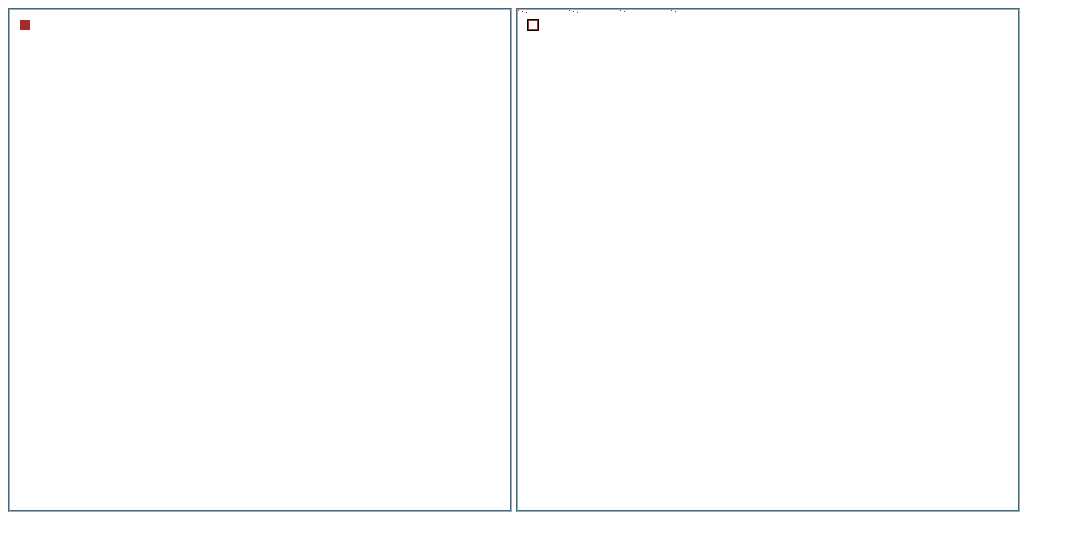
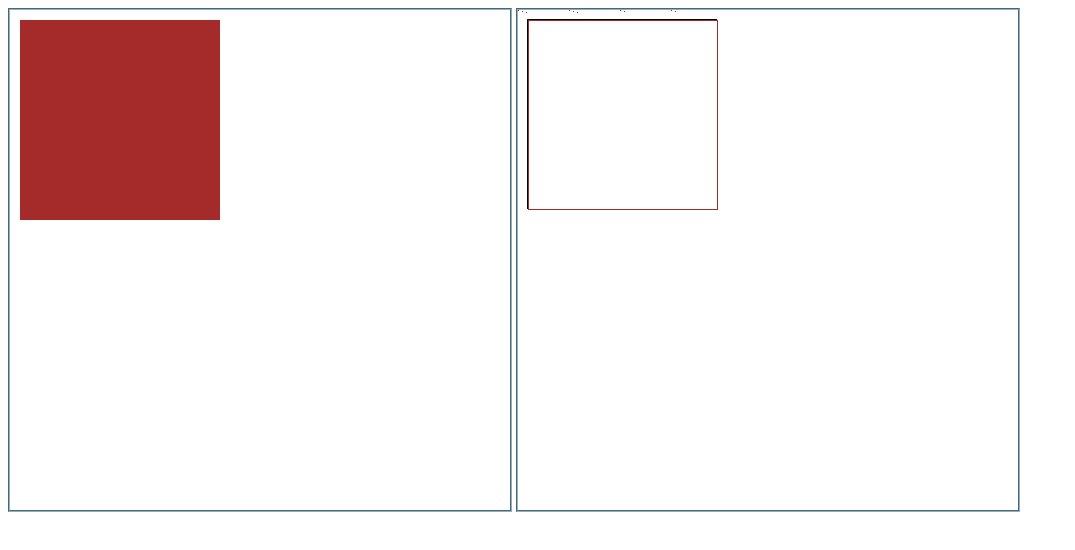
Before and after one commit to MrShip15/Sobel_Filter, a plain HTML site: page index.html in a window 1280 px wide. Shown: the whole page, without its empty margins (0-1075 px from the left). Drawn offline with Linux system fonts and the light colour scheme.

Commit message:
Update index.html

```diff
--- a/index.html
+++ b/index.html
@@ -32,7 +32,7 @@
     let h = 200;
 
     ctx.fillStyle = '#a52a2a'
-    ctx.fillRect(10, 10, 10, 10);
+    ctx.fillRect(10, 10, 200, 200);
     let imgData = ctx.getImageData(0, 0, w, h);
     console.log(imgData.data[h * 10 * 4 + 10 * 4], imgData.data[h * 10 * 4 + 10 * 4 + 1]);
 
```
